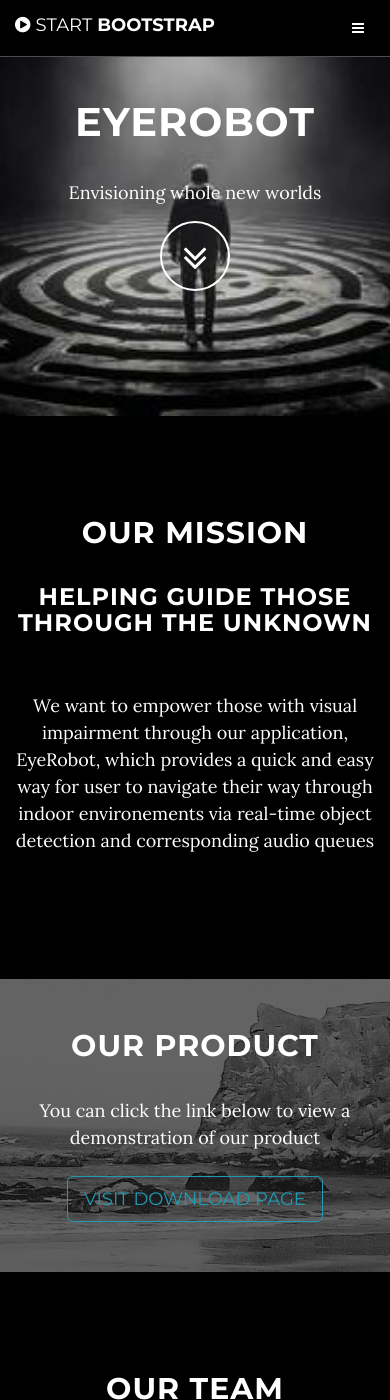
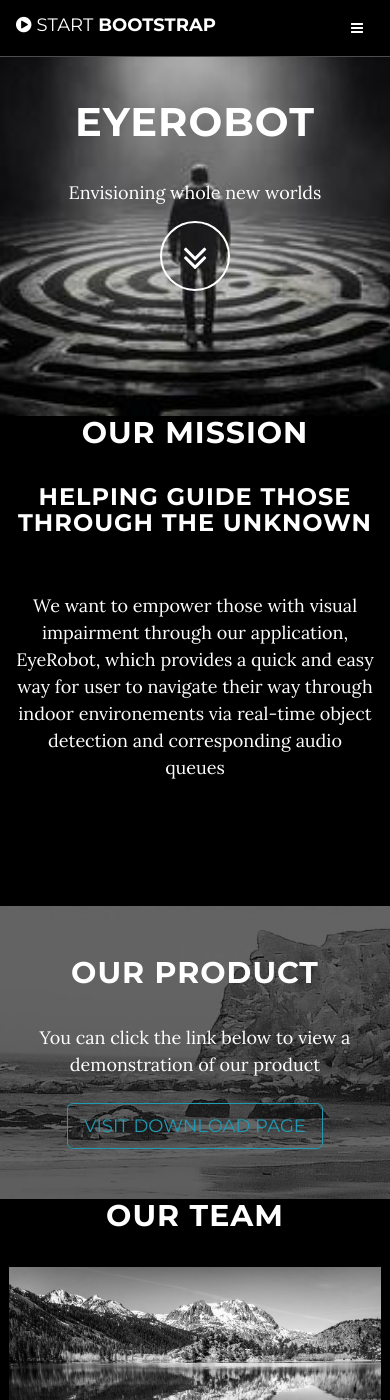
Before and after one commit to snarain677/agency-capstone-website, a Jekyll site: the page built from index.html, in a window 390 px wide and 1400 px high. Built offline with Jekyll 4.4.1, drawn with Linux system fonts in a browser that asks for light colours; some of the changed text lies outside the part shown.

Commit message:
Updating team section to support card format

```diff
--- a/_includes/team.html
+++ b/_includes/team.html
@@ -1,18 +1,44 @@
     <!-- Contact Section -->
     <section id="team" class="container content-section text-center">
         <div class="row">
-            <div class="col-lg-8 col-lg-offset-2">
-                <h2>Our Team</h2>
-                <p>Dolor reprehenderit repellendus, optio labore odio at tempore debitis nisi. Quasi debitis tenetur eaque molestias non porro odio sapiente.</p>
-                <p><a href="mailto:{{ site.email }}">{{ site.email }}</a>
-                </p>
-                <ul class="list-inline banner-social-buttons">
-                    {% for network in site.social %}
-                    <li>
-                        <a href="{{ network.url }}" class="btn btn-default btn-lg"><i class="fa fa-{{ network.title }} fa-fw"></i> <span class="network-name">{{ network.title }}</span></a>
-                    </li>
-                    {% endfor %}
-                </ul>
-            </div>
-        </div>
+	<h2>Our Team</h2>
+	 <div class="column">
+		 <div class="card">
+		      <img src="/agency-capstone-website/img/grayscale_scenery.jpg" alt="Jane" style="width:100%">
+		      <div class="container">
+			<h2>Jane Doe</h2>
+			<p class="title">CEO &amp; Founder</p>
+			<p>Some text that describes me lorem ipsum ipsum lorem.</p>
+			<p>example@example.com</p>
+			<a href="http://startbootstrap.com/template-overviews/grayscale/" class="btn btn-default btn-lg">Visit Download Page</a>
+		      </div>
+		    </div>
+		  </div>
+
+		  <div class="column">
+		    <div class="card">
+		      <img src="/agency-capstone-website/img/grayscale_scenery.jpg" alt="Mike" style="width:100%">
+		      <div class="container">
+			<h2>Mike Ross</h2>
+			<p class="title">Art Director</p>
+			<p>Some text that describes me lorem ipsum ipsum lorem.</p>
+			<p>example@example.com</p>
+			<a href="http://startbootstrap.com/template-overviews/grayscale/" class="btn btn-default btn-lg">Visit Download Page</a>
+		      </div>
+		    </div>
+		  </div>
+
+		  <div class="column">
+		    <div class="card">
+		      <img src="/agency-capstone-website/img/grayscale_scenery.jpg" alt="John" style="width:100%">
+		      <div class="container">
+			<h2>John Doe</h2>
+			<p class="title">Designer</p>
+			<p>Some text that describes me lorem ipsum ipsum lorem.</p>
+			<p>example@example.com</p>
+			<a href="http://startbootstrap.com/template-overviews/grayscale/" class="btn btn-default btn-lg">Visit Download Page</a>
+		      </div>
+		    </div>
+	  </div>
+	</div>
     </section>
--- a/_layouts/style.css
+++ b/_layouts/style.css
@@ -1,2 +1,3 @@
 {% include css/bootstrap.min.css %}
 {% include css/grayscale.css %}
+{% include css/custom.css %}
```
Also changed, not shown: _includes/css/custom.css (added, +36 -0 lines).
